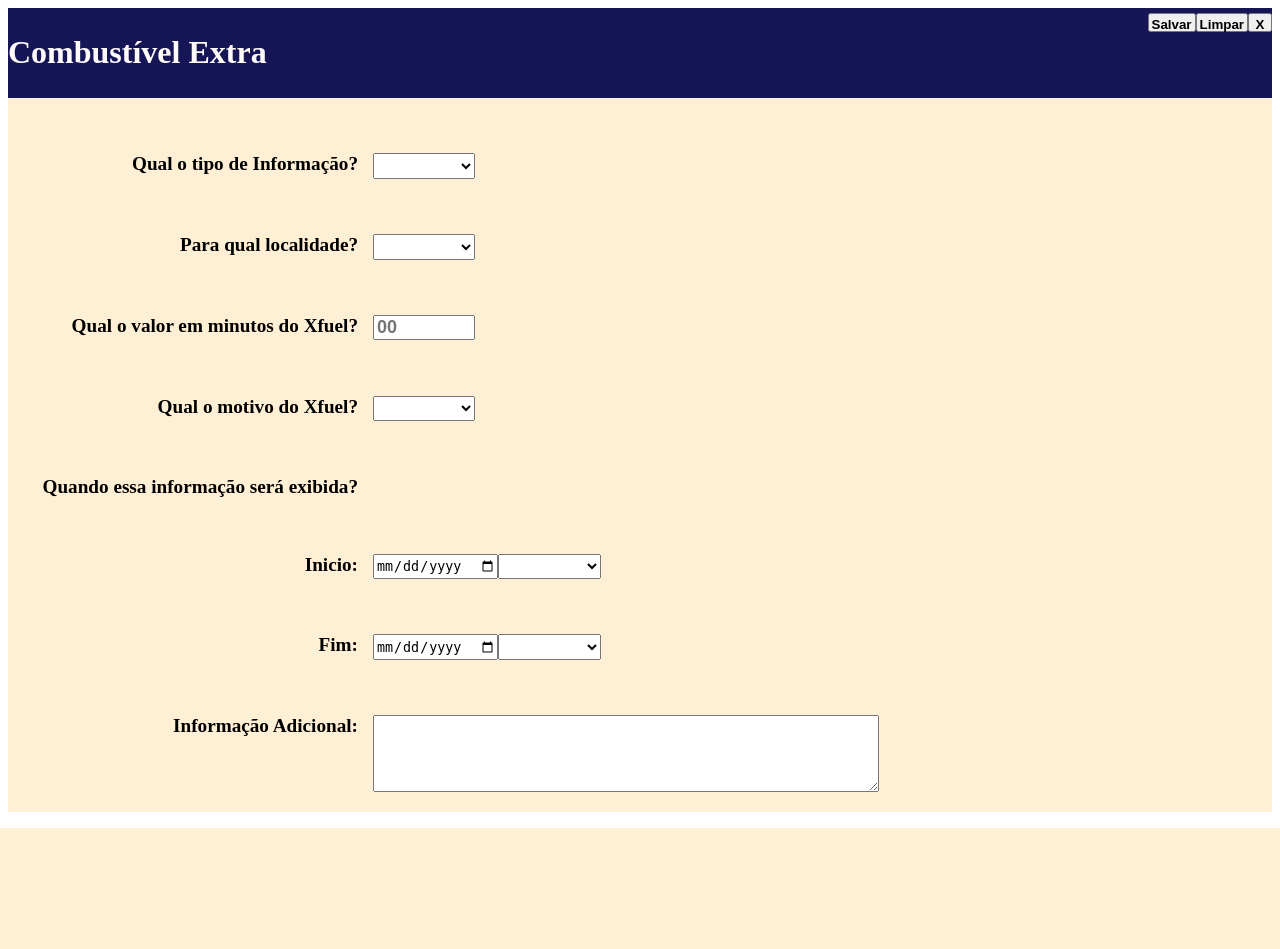
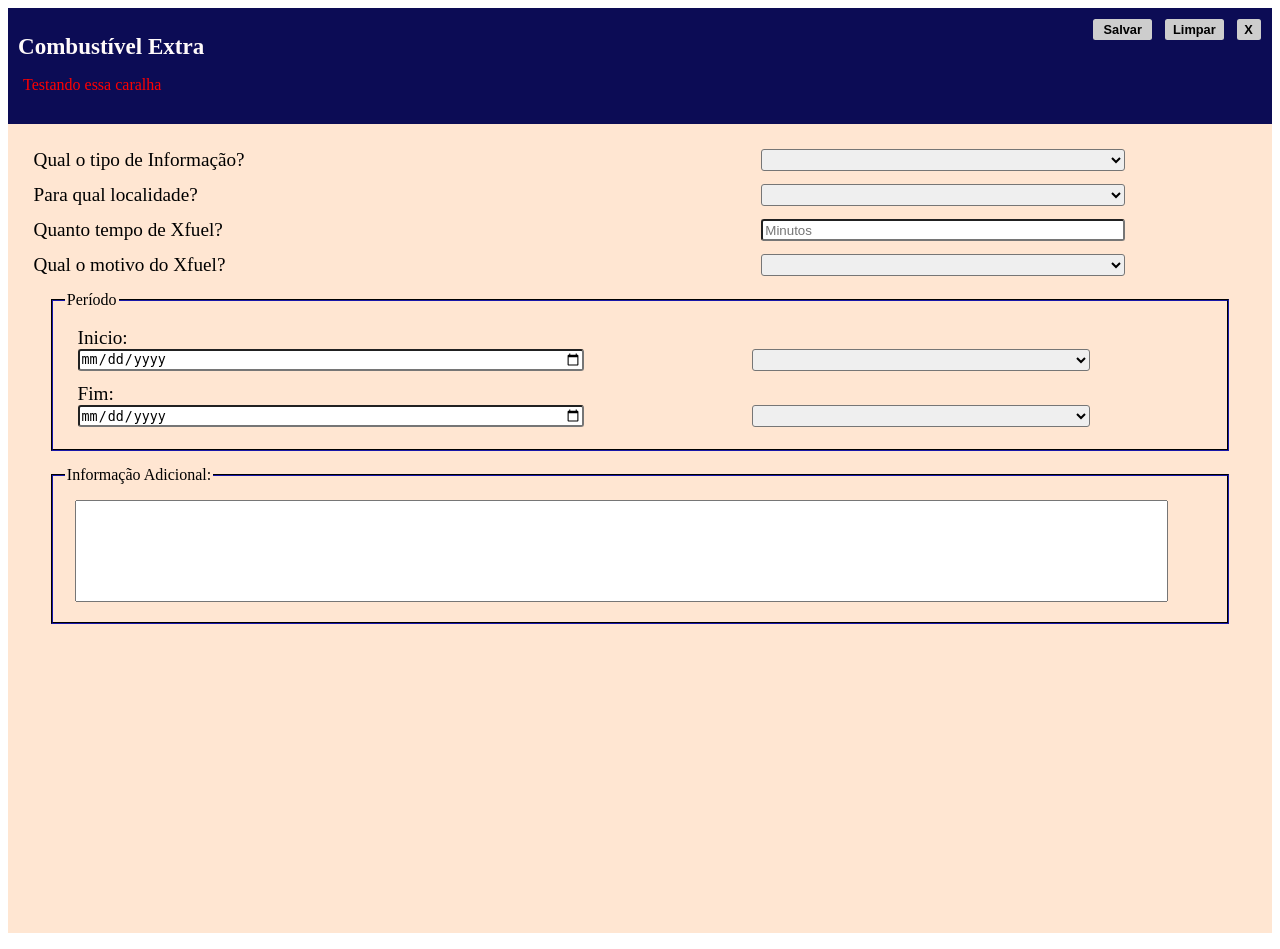
Before and after one commit to IsaiasNori/site-azul, a PHP site: page /forms/insert-form.php in a window 1280 px wide. Before the commit the page ends 828 px from the top, so only its background shows below. Run offline with PHP 8.4, Linux system fonts and the light colour scheme; lists and menus that the app fills with data are empty.

Commit message:
Design form pronto

```diff
--- a/app/api-xfuel/action.php
+++ b/app/api-xfuel/action.php
@@ -44,8 +44,8 @@
 }
 
 function insertXfuel(){
-    echo 'ahaaaaa';
     // implementar essa caralha
+    var_dump($_POST);
 }
 
 ?>
--- a/app/assets/css/insert-form.css
+++ b/app/assets/css/insert-form.css
@@ -1,80 +1,62 @@
 form {
-    overflow: hidden;
+    overflow-y: scroll;
+    position: relative;
     height: 100%;
-    display: flex;
-    flex-direction: column;
-    justify-content: space-between;
-    align-items: center;
-    padding-bottom: 20px;
-    background-color: papayawhip;
+    padding: 1vw;
+    background-color: rgb(255, 230, 210);
 }
 
 #form-head {
     display: grid;
-    min-height: 70px;
-    grid-template-columns: 2fr 1fr;
+    grid-template-columns: repeat(2, 50%);
     grid-template-rows: repeat(2, 50%);
-    width: 100%;
     padding: 5px;
-    background-color: #161657;
+    background-color: #0c0c55;
     color: snow;
 }
 
-#menu-buttons {
-    /* grid-row: 1; */
-    display: flex;
-    justify-content: flex-end;
-}
+h1 { display: block; font-size: 1.8vw; padding: 5px;}
 
-#form-head #messages {
+#menu-buttons { display: flex; justify-content: flex-end; }
+
+#messages {
     grid-column: 1 / 3;
-    grid-row: 2;
-    width: 100%;
-    font-size: small;
+    padding: 10px;
     color: rgb(255, 0, 0);
 }
 
-
 button {
-    font-weight: bolder;
-    padding: 2px;
-    text-align: center;
-    height: 1.5vw;
+    height: 1.6vw;
+    width: 4.6vw;
+    margin: 0.5vw;
+    font-weight: bold;
+    font-size: 1vw;
+    border-radius: 2.5px;
+    border-style: none;
+    background-color: rgb(205, 205, 205);
+    cursor: pointer;
 }
 
 .row {
-    width: 100%;
-    display: flex;
-    justify-content: left;
+    display: grid;
+    grid-template-columns: 60% 40%;
+    margin: 1vw;
 }
+.row label { font-size: 1.5vw; }
 
-.alert {
-    background-color: rgba(190, 50, 50, 0.3);
-    /* border: 1.5px solid red; */
+.alert { background-color: rgba(100, 100, 200, 0.2); }
+
+[field] { width: 75%; border-radius: 3px; }
+
+fieldset { margin: 15px 30px; border-color: #0c0c55; }
+fieldset label { grid-column: 1 / 3; }
+
+input[type="date"]::-webkit-inner-spin-button { display: none; -webkit-appearance: none; }
+
+#rmk {
+    width: 95%;
+    height: 8vw;
+    margin: 10px;
+    font-size: large;
+    resize: none;
 }
-
-label {
-    font-size: larger;
-    font-weight: 800;
-    width: 350px;
-    margin-right: 15px;
-    text-align: right;
-}
-
-[size-default]{
-    width: 8vw;
-    height: 2vw;
-    font-size: large;
-    font-weight: 600;
-}
-
-input[type="date"]::-webkit-inner-spin-button {
-    display: none;
-    -webkit-appearance: none;
-}
-
-#rmk-field {
-    width: 40%;
-    height: 6vw;
-    font-size: large;
-}
--- a/app/assets/js/insert-form.js
+++ b/app/assets/js/insert-form.js
@@ -1,165 +1,160 @@
-
-// const typeField = $('#type-field');
-// const localField = $("#local-field");
-// const reasonField = $("#reason-field");
-
-
-
-// const utils = function () {
-
-// }
-$(document).ready(()=>{
-    formEmpty();
-
-    $.get('/assets/json/utils.json', (json) => {
-        const types         = json.type;
-        const reasons       = json.reason;
-        const bases         = types.base;
-        const tmas          = types.tma;
-        const firs          = types.fir;
-
-        const typeField     = $('#type-field');
-        const localField    = $("#local-field");
-        const reasonField   = $("#reason-field");
-
-        $.each(types, (i)=>{
-            typeField.append(
-                `<option value="${i.toUpperCase()}">${i.toUpperCase()}</option>`
-            );
-        });
-
-        $.each(reasons, (i)=>{
-            reasonField.append(
-                `<option value="${i.toUpperCase()}">${i.toUpperCase()}</option>`
-            );
-        });
-
-        typeField.change((e)=>{
-            localField.empty();
-            switch ($(e.target).val()){
-                case "BASE":
-                    $.each(bases, (i, item)=>{
-                        $.each(item, (j, value)=>{
-                            localField.append(
-                                `<option value="${value.toUpperCase()}">${value.toUpperCase()}</option>`
-                            );
-                        });
-                    });
-                    break;
-
-                case "TMA":
-                    $.each(tmas, (i, value)=>{
-                        localField.append(
-                            `<option value="${value.toUpperCase()}">${value.toUpperCase()}</option>`
-                        );
-                    });
-                    break;
-
-                case "FIR":
-                    $.each(firs, (i, value)=>{
-                        localField.append(
-                            `<option value="${value.toUpperCase()}">${value.toUpperCase()}</option>`
-                        );
-                    });
-                    break;
-
-                default: return;
-            }
-        });
-
-        $('#btn-close').click((e)=>{
-            e.preventDefault();
-            hidde();
-        });
-        $('#btn-clear').click((e)=>{
-            e.preventDefault();
-            formEmpty();
-        });
-        $('#btn-save').click((e)=>{
-            e.preventDefault();
-            insertNew();
-        });
+function initialize(){
+    emptyForm();
+    $.get('/assets/json/utils.json', (data, status)=>{
+        if (status == 'success'){
+            $.each(data.type, (i)=>{
+                $('#type').append(`<option value="${i}">${i.toUpperCase()}</option>`);
+            });
+            loadForm(data);
+        }else{
+            alert('Erro no servidor\n Contate o administrador!')
+        }
     });
-
-    $('[field]').change(()=>{
-        $('.row').removeClass('alert');
-        $('#messages').empty();
-    });
-});
-
-    // To hidden the 'hidde' div (form)
-function hidde () {
-    if (window.event.srcElement == $('.reveal')[0] || window.event.srcElement == $('#btn-close')[0]){
-        $('.reveal').addClass('hidden');
-        $('.reveal').removeClass('reveal');
-        $('#content-form').empty();
-    }
 }
 
-function formEmpty(){
-    $('[field]').empty();
-    $('#xfuel-field').val("");
-    $('.row').removeClass('alert');
-    $('#messages').empty();
-    $('#type-field ,#local-field ,#reason-field').append('<option>---</option>')
+function change(typeValue){
+    emptyForm();
+    $.get('/assets/json/utils.json', (data, status)=>{
+        if (status == 'success'){
+            $.each(data.type, (i)=>{
+                $('#type').append(`<option value="${i}">${i.toUpperCase()}</option>`);
+            });
+            $('#type').val(typeValue);
+            loadForm(data);
+        }else{
+            alert('Erro no servidor\n Contate o administrador!')
+        }
+    });
+}
 
-    console.log('clear');
+function loadForm(json){
+    let type = $('#type').val();
+
+    if (type == 'base') {
+        $.each(json.type.base, (i, region)=>{
+            $.each(region, (j, base)=>{
+                $('#local').append(`<option value="${base}">${base.toUpperCase()}</option>`);
+            });
+        });
+    }else{
+        $.each(json.type[type], (j, item)=>{
+            $('#local').append(`<option value="${item}">${item.toString().toUpperCase()}</option>`);
+        });
+    }
+
+    $.each(json.reason, (i)=>{
+        $('#reason').append(`<option value="${i}">${i.toUpperCase()}</option>`);
+    });
 
     for (let i = 0; i < 24; i++) {
         const h = (i.toString().length < 2) ? `0${i.toString()}:00`  : `${i.toString()}:00`;
-        $('#start-time, #end-time').append(`<option>${h}</option>`);
+        $('#start-tm, #end-tm').append(`<option>${h}</option>`);
     };
+}
+
+function emptyForm(){
+    $('[field]').empty();
+    $('#messages').empty();
+    $('.row').removeClass('alert');
+    $('#x-fuel').val(null);
+    $('input[type="date"]').val(null);
+}
+
+function inputData() {
+    $.ajax({
+        type: "POST",
+        url: "/api-xfuel/action.php",
+        data: $('form').serialize(),
+        success: (e)=>{
+            hidde();
+            loadList('all');
+            alert("Registro inserido!");
+        },
+        error: (e)=>{
+            console.log('Erro! \nMensagem de erro:', e);
+        }
+    });
 }
 
 function validateForm () {
     const msg = $('#messages');
-    var obj;
-    var row;
+    let row;
+    let bol = true;
 
-    if ($('#type-field').val() == '---' || !$('#type-field').val()) {
-        msg.text('O tipo de Informação é obrigatório!');
-        row = $('#type-field').parent();
-        row.addClass('alert');
-        return false;
-    }
-
-    if ($('#local-field').val() == '---' || !$('#local-field').val()) {
-        msg.text('A localidade é obrigatória!');
-        row = $('#local-field').parent();
-        row.addClass('alert');
-        return false;
-    }
-
-    if ($('#xfuel-field').val() == "" && ($('#type-field').val() != 'BASE' || $('#type-field').val() != 'TMA')) {
-        msg.text('Para BASE e TMA o xfuel é obrigatório!');
-        row = $('#xfuel-field').parent();
-        row.addClass('alert');
-        return false;
-    }
+    $('[field]').each((i, item)=>{
+        if ($(item).val() == "") {
+            msg.text('Campo com preenchimento obrigatório!');
+            row = $(item).parent();
+            row.addClass('alert');
+            $(item).focus();
+            bol = false
+            return false;
+        }
+    });
 
 
+    // if ($('#type-field').val() == '---' || !$('#type-field').val()) {
+    //     msg.text('O tipo de Informação é obrigatório!');
+    //     row = $('#type-field').parent();
+    //     row.addClass('alert');
+    //     return false;
+    // }
 
+    // if ($('#local-field').val() == '---' || !$('#local-field').val()) {
+    //     msg.text('A localidade é obrigatória!');
+    //     row = $('#local-field').parent();
+    //     row.addClass('alert');
+    //     return false;
+    // }
 
+    // if ($('#xfuel-field').val() == "" && ($('#type-field').val() != 'BASE' || $('#type-field').val() != 'TMA')) {
+    //     msg.text('Para BASE e TMA o xfuel é obrigatório!');
+    //     row = $('#xfuel-field').parent();
+    //     row.addClass('alert');
+    //     return false;
+    // }
     // obj.type = $('#type-field').val();
 
+    return bol;
 }
 
-function insertNew() {
-    // alert("merdaaaaa");
-    console.log(validateForm ());
+// To hidden the 'hidde' div (form)
+function hidde () {
+    $('.reveal').addClass('hidden');
+    $('.reveal').removeClass('reveal');
+    $('#content-form').empty();
+}
 
+// behavior
+$('.reveal').click((e)=>{ if (e.target.id === "enabling"){ hidde(); }});
 
-    // $.ajax({
-    //     type: "POST",
-    //     url: "/api-xfuel/action.php",
-    //     data: {
-    //         name: "isaias",
-    //         idade: 30,
-    //         sexo: "M"
-    //     }
-    // }).done(function (e) {
+$('#btn-save').click(function (e) {
+    e.preventDefault();
+    if (validateForm()){
+        inputData();
+    }
+});
 
-    //     alert(e);
+$('#btn-clear').click(function (e) {
+    e.preventDefault();
+    initialize();
+    $('#rmk').empty();
+});
 
-    // });
-}
+$('#btn-close').click(function (e) {
+    e.preventDefault();
+    hidde();
+});
+
+$('#type').change((e)=>{
+    change($(e.target).val());
+});
+
+$('[field]').click(()=>{
+    $('#messages').empty();
+    $('.row').removeClass('alert');
+});
+
+$('form').ready(()=>{
+    initialize();
+});
--- a/app/forms/insert-form.php
+++ b/app/forms/insert-form.php
@@ -1,6 +1,5 @@
 <link rel="stylesheet" href="/assets/css/insert-form.css">
-<script src="/assets/js/insert-form.js"></script>
-<form>
+
 <div id="form-head">
     <h1>Combustível Extra</h1>
     <div id="menu-buttons" >
@@ -8,39 +7,40 @@
             <button id="btn-clear">Limpar</button>
             <button id="btn-close" style="width: 1.5rem;">X</button>
     </div>
-        <label id="messages"></label>
+    <label id="messages">Testando essa caralha</label>
+</div>
+
+<form action="/api-xfuel/action.php" method="POST">
+    <div class="row">
+        <label for="type">Qual o tipo de Informação?</label>
+        <select id="type" name="type" field></select>
     </div>
     <div class="row">
-        <label for="type-field">Qual o tipo de Informação? </label>
-        <select id="type-field" field size-default><option></option></select>
+        <label for="local">Para qual localidade?</label>
+        <select id="local" name="local" field></select>
     </div>
     <div class="row">
-        <label for="local-field">Para qual localidade? </label>
-        <select id="local-field" field size-default></select>
+        <label for="x-fuel">Quanto tempo de Xfuel?</label>
+        <input id="x-fuel" name="x-fuel" type="number" placeholder="Minutos" field required/>
     </div>
     <div class="row">
-        <label for="xfuel-field">Qual o valor em minutos do Xfuel? </label>
-        <input id="xfuel-field" type="text" placeholder="00" field size-default>
+        <label for="reason">Qual o motivo do Xfuel?</label>
+        <select id="reason" name="reason" field></select>
+    </div>
+    <fieldset><legend>Período</legend>
+        <div class="row">
+            <label for="start-dt">Inicio:</label>
+            <input id="start-dt" name="start-dt" type="date" field required/>
+            <select id="start-tm" name="start-tm" field></select>
         </div>
         <div class="row">
-        <label for="reason-field">Qual o motivo do Xfuel? </label>
-        <select id="reason-field" field size-default><option></option></select>
+            <label for="end-dt">Fim: </label>
+            <input id="end-dt" name="end-dt" type="date" field required/>
+            <select id="end-tm" name="end-tm" field></select>
         </div>
-    <div class="row">
-        <label>Quando essa informação será exibida? </label><br>
-    </div>
-    <div class="row">
-        <label for="start-date">Inicio: </label>
-        <input id="start-date" type="date" field/>
-        <select id="start-time" field size-default></select><br>
-    </div>
-    <div class="row">
-        <label for="end-date">Fim: </label>
-        <input id="end-date" type="date" field/>
-        <select id="end-time" field size-default></select>
-    </div>
-    <div class="row">
-        <label for="rmk-field">Informação Adicional: </label>
-        <textarea id="rmk-field" field></textarea>
-    </div>
+    </fieldset>
+    <fieldset><legend>Informação Adicional:</legend>
+        <textarea id="rmk" name="rmk"></textarea>
+    </fieldset>
 </form>
+<script src="/assets/js/insert-form.js"></script>
--- a/app/xfuel-manager/xfuel-manager.php
+++ b/app/xfuel-manager/xfuel-manager.php
@@ -53,7 +53,7 @@
             </div>
         </div>
     </main>
-    <div class="hidden" center onclick="hidde();">
+    <div id="enabling" class="hidden" center>
         <div id="content-form"></div>
     </div>
     <script src="/assets/js/xfuel-manager.js"></script>
```
Also changed, not shown: app/assets/css/xfuel-manager.css (+6 -4 lines). Lines whose indentation alone changed are shown as unchanged.
